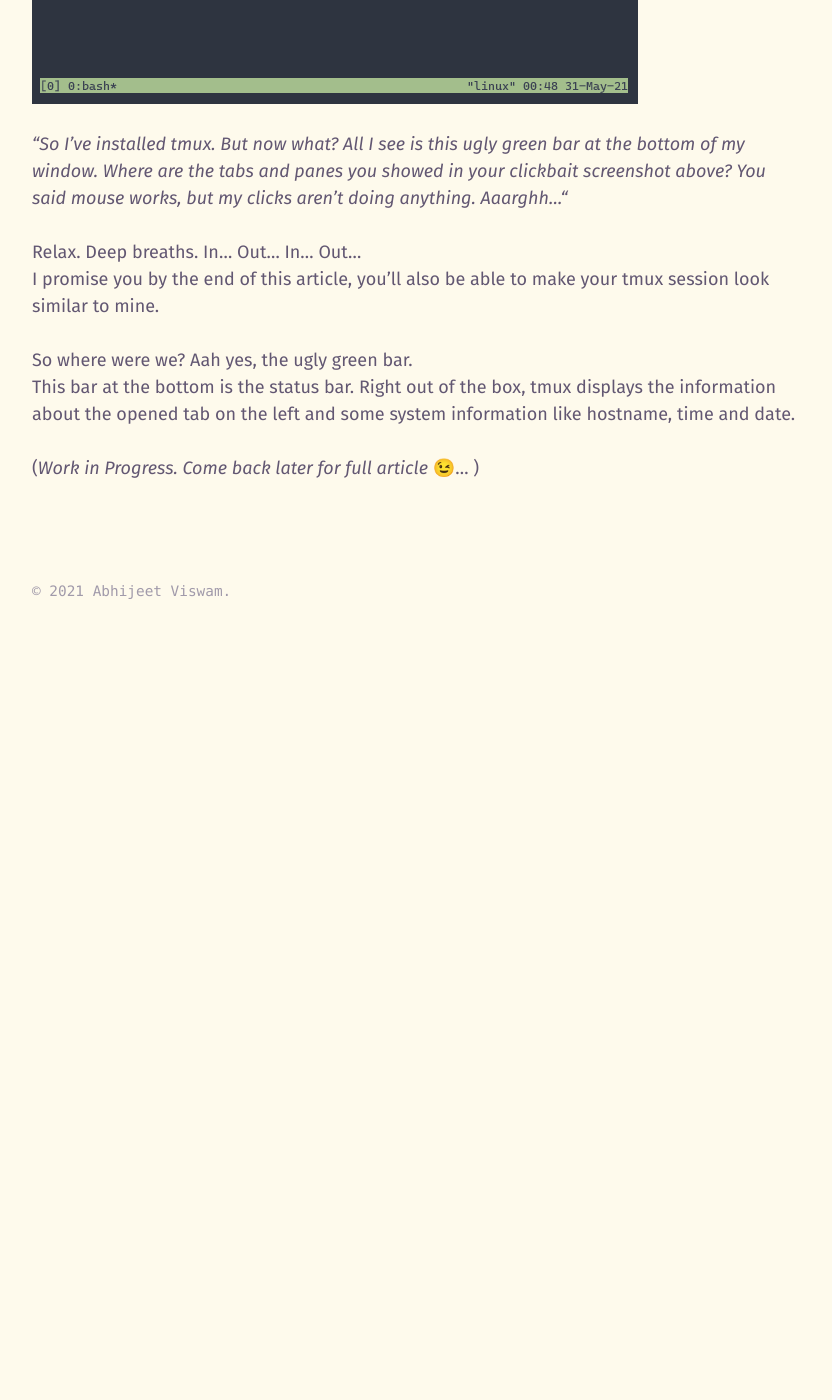
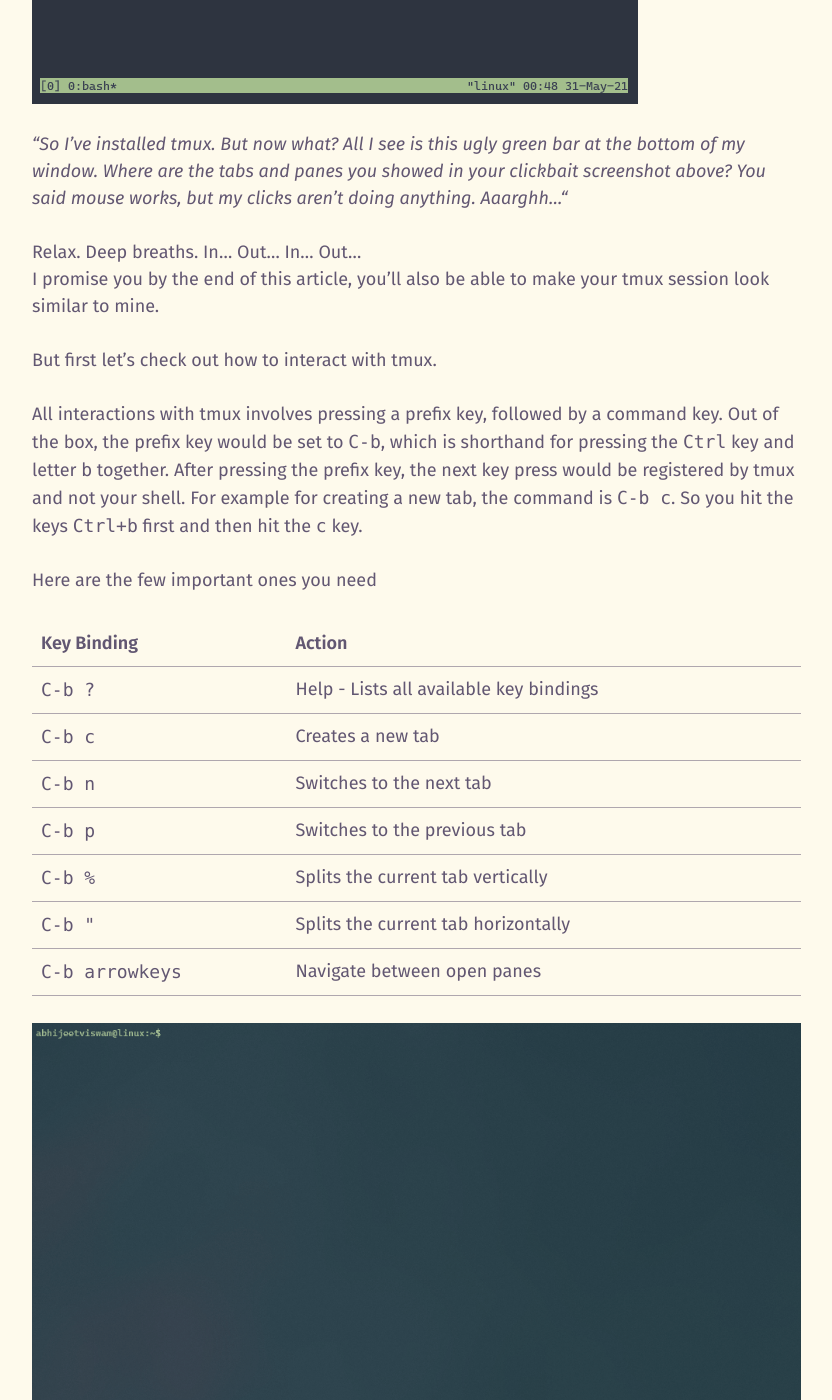
Before and after one commit to abhijeetviswam/abhijeetviswam.github.io, a Jekyll site: the page built from _posts/2021-05-29-brief-intro-to-tmux.md, in a window 1280 px wide and 1400 px high, scrolled down 2585 px. Shown: the whole window, without its empty margins (40-872 px from the left). Built offline with Jekyll 4.4.1, drawn with Linux system fonts in a browser that asks for light colours; before the commit the page ends 3215 px from its top, so only the background shows below that; some of the changed text lies outside the part shown.

Commit message:
Blog2_v0.2

```diff
--- a/Gemfile
+++ b/Gemfile
@@ -29,3 +29,6 @@
 
 # Performance-booster for watching directories on Windows
 gem "wdm", "~> 0.1.1", :platforms => [:mingw, :x64_mingw, :mswin]
+
+# Add Github Flavoured Markdown parser
+gem "kramdown-parser-gfm"
--- a/_config.yml
+++ b/_config.yml
@@ -45,6 +45,8 @@
 
 # Build settings
 markdown: kramdown
+kramdown:
+  input: GFM
 
 # Removing theme as regular theme applied
 # theme: jekyll-theme-basically-basic
--- a/_posts/2021-05-29-brief-intro-to-tmux.md
+++ b/_posts/2021-05-29-brief-intro-to-tmux.md
@@ -36,10 +36,29 @@
 Relax. Deep breaths. In... Out... In... Out...<br/>
 I promise you by the end of this article, you'll also be able to make your tmux session look similar to mine.
 
-So where were we? Aah yes, the ugly green bar.<br/>
-This bar at the bottom is the status bar. Right out of the box, tmux displays the information about the opened tab on the left and some system information like hostname, time and date.
+But first let's check out how to interact with tmux.
 
+All interactions with tmux involves pressing a prefix key, followed by a command key. Out of the box, the prefix key would be set to `C-b`, which is shorthand for pressing the `Ctrl` key and letter `b` together. After pressing the prefix key, the next key press would be registered by tmux and not your shell. For example for creating a new tab, the command is `C-b c`. So you hit the keys `Ctrl+b` first and then hit the `c` key.
+
+Here are the few important ones you need
+
+| Key Binding       | Action                                    |
+| ----------------- | ----------------------------------------- |
+| `C-b ?`           | Help - Lists all available key bindings   |
+| `C-b c`           | Creates a new tab                         |
+| `C-b n`           | Switches to the next tab                  |
+| `C-b p`           | Switches to the previous tab              |
+| `C-b %`           | Splits the current tab vertically         |
+| `C-b "`           | Splits the current tab horizontally       |
+| `C-b arrowkeys`   | Navigate between open panes               |
+
+![](/assets/images/blog/tmux-demo.gif)
+
+Coming back to the ugly green bar, this bar at the bottom is your status bar. Right out of the box, tmux displays the information about the opened tab on the left and some system information like hostname, time and date. This is just how the creators of tmux designed it to show by default. But the status bar can be configured to display pretty much any information you need it to display. Want to see your battery percentage? You can. Want to see which song is currently playing on Spotify? Done. What if you just want to see a tiny weather icon right in your command line because you are too lazy to turn your head and look out the window? Check.
+
+Customizing the status bar to suite your specific requirement is a whole another rabbit hole in itself into which I don't want to go down today. But if you want to try peeking into that hole, the github repo [awesome-tmux][awesome-tmux-gh] would be a great place to start.
 
 (_Work in Progress. Come back later for full article_ 😉... )
 
-[tmux-gh]:   https://github.com/tmux/tmux
+[tmux-gh]:          https://github.com/tmux/tmux
+[awesome-tmux-gh]:  https://github.com/rothgar/awesome-tmux
```
Also changed, not shown: Gemfile.lock, assets/images/blog/tmux-demo.gif (added).
